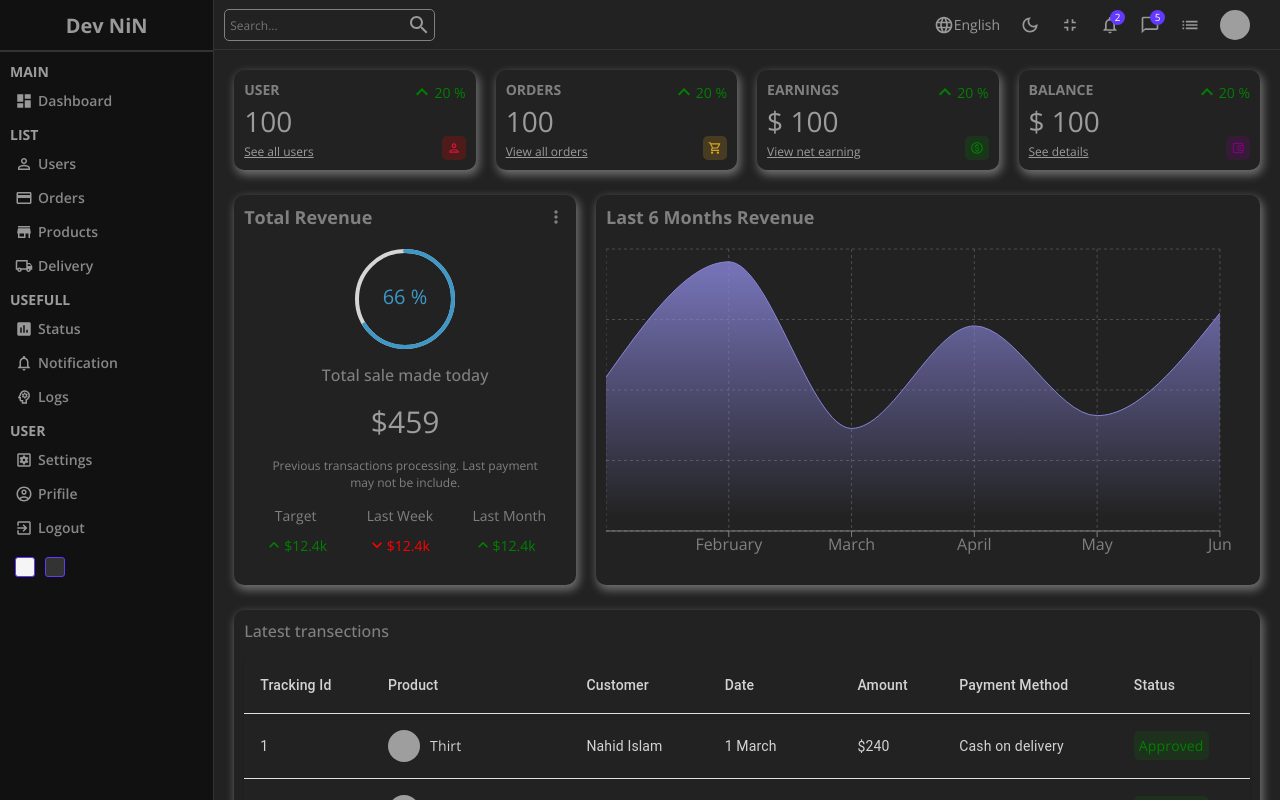
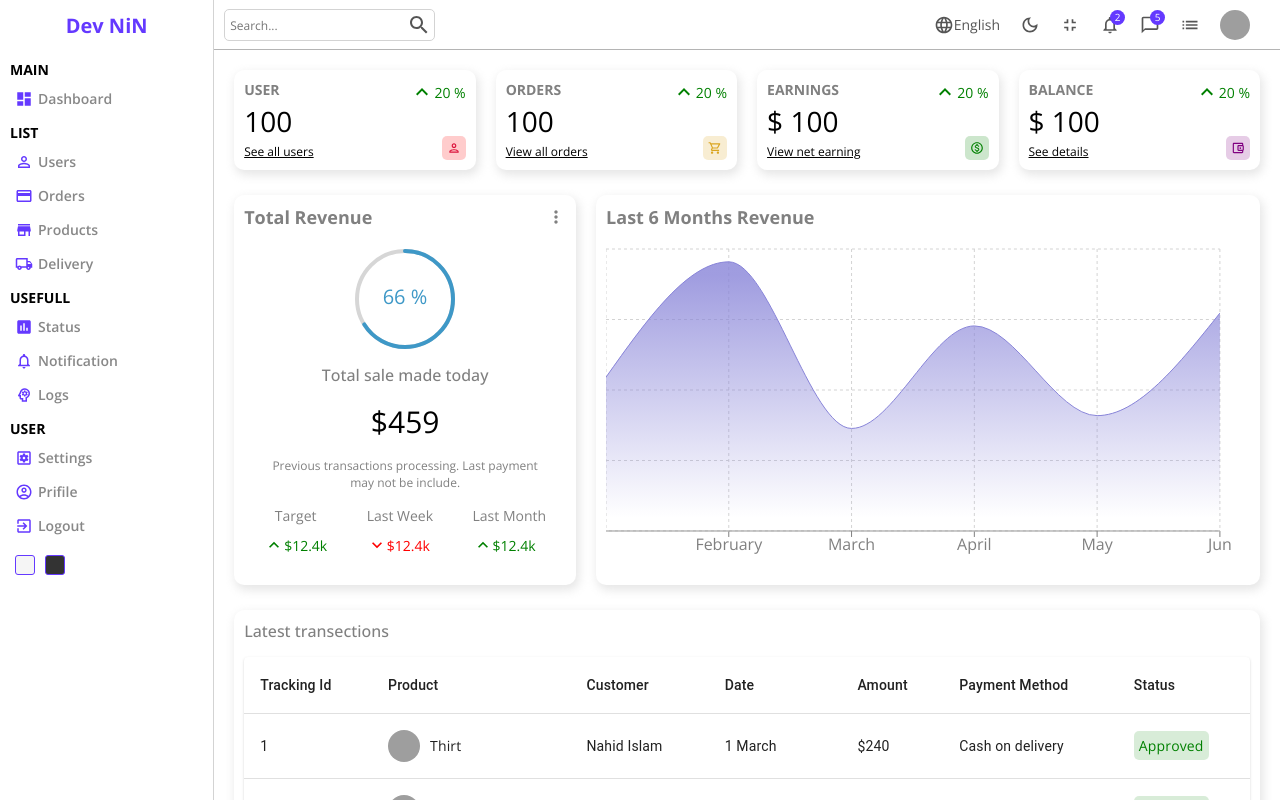
Before and after one commit to devnahidislam/dashboard, a React (Create React App) app: page / in a window 1280 px wide. Shown: the top 800 px of the page. Built offline with nearby package versions, Linux system fonts and the light colour scheme; grey boxes are pictures that could not be loaded.

Commit message:
Theme switcher added in sidebar and navbar with context api.

```diff
--- a/src/App.js
+++ b/src/App.js
@@ -1,4 +1,4 @@
-import React from 'react';
+import React, { useContext } from 'react';
 import { BrowserRouter, Routes, Route } from 'react-router-dom';
 import Home from './pages/home/Home';
 import Login from './pages/login/Login';
@@ -7,10 +7,13 @@
 import New from './pages/new/New';
 import { userInputs, productInputs } from './formSource';
 import './style/dark.scss';
+import { DarkModeContext } from './context/darkModeContext';
 
 function App() {
+  const { darkMode } = useContext(DarkModeContext);
+
   return (
-    <div className="app dark">
+    <div className={darkMode ? 'app dark' : 'app'}>
       <BrowserRouter>
         <Routes>
           <Route path="/">
--- a/src/components/navbar/Navbar.jsx
+++ b/src/components/navbar/Navbar.jsx
@@ -8,8 +8,11 @@
   SearchOutlined,
 } from '@mui/icons-material';
 import './navbar.scss';
+import { useContext } from 'react';
+import { DarkModeContext } from '../../context/darkModeContext';
 
 const Navbar = () => {
+  const { dispatch } = useContext(DarkModeContext);
   return (
     <div className="navbar">
       <div className="wraper">
@@ -23,7 +26,7 @@
             English
           </div>
           <div className="item">
-            <DarkModeOutlined className="icon" />
+            <DarkModeOutlined className="icon" onClick={()=>dispatch({type:'TOGGLE'})}/>
           </div>
           <div className="item">
             <FullscreenExitOutlined className="icon" />
--- a/src/components/sidebar/Sidebar.jsx
+++ b/src/components/sidebar/Sidebar.jsx
@@ -11,8 +11,11 @@
 import CreditCardOutlinedIcon from '@mui/icons-material/CreditCardOutlined';
 import LocalShippingOutlinedIcon from '@mui/icons-material/LocalShippingOutlined';
 import { Link } from 'react-router-dom';
+import { useContext } from 'react';
+import { DarkModeContext } from '../../context/darkModeContext';
 
 const Sidebar = () => {
+  const { dispatch } = useContext(DarkModeContext);
   return (
     <div className="sidebar">
       <div className="top">
@@ -88,8 +91,8 @@
       </div>
 
       <div className="bottom">
-        <div className="colorOption"></div>
-        <div className="colorOption"></div>
+        <div className="colorOption" onClick={()=>dispatch({type:'LIGHT'})}></div>
+        <div className="colorOption" onClick={()=>dispatch({type:'DARK'})}></div>
       </div>
     </div>
   );
--- /dev/null
+++ b/src/context/darkModeContext.js
@@ -0,0 +1,18 @@
+import { createContext, useReducer } from 'react';
+import DarkModeReducer from './darkModeReducer';
+
+const INITIAL_STATE = {
+  darkMode: false,
+};
+
+export const DarkModeContext = createContext(INITIAL_STATE);
+
+export const DarkModeContextProvider = ({ children }) => {
+  const [state, dispatch] = useReducer(DarkModeReducer, INITIAL_STATE);
+
+  return (
+    <DarkModeContext.Provider value={{ darkMode: state.darkMode, dispatch }}>
+      {children}
+    </DarkModeContext.Provider>
+  );
+};
--- /dev/null
+++ b/src/context/darkModeReducer.js
@@ -0,0 +1,23 @@
+const DarkModeReducer = (state, action) => {
+  switch (action.type) {
+    case 'LIGHT': {
+      return {
+        darkMode: false,
+      };
+    }
+    case 'DARK': {
+      return {
+        darkMode: true,
+      };
+    }
+    case 'TOGGLE': {
+      return {
+        darkMode: !state.darkMode,
+      };
+    }
+    default:
+      return state;
+  }
+};
+
+export default DarkModeReducer;
--- a/src/index.js
+++ b/src/index.js
@@ -1,10 +1,13 @@
 import React from 'react';
 import ReactDOM from 'react-dom/client';
 import App from './App';
+import { DarkModeContextProvider } from './context/darkModeContext';
 
 const root = ReactDOM.createRoot(document.getElementById('root'));
 root.render(
   <React.StrictMode>
-    <App />
+    <DarkModeContextProvider>
+      <App />
+    </DarkModeContextProvider>
   </React.StrictMode>
 );
```
